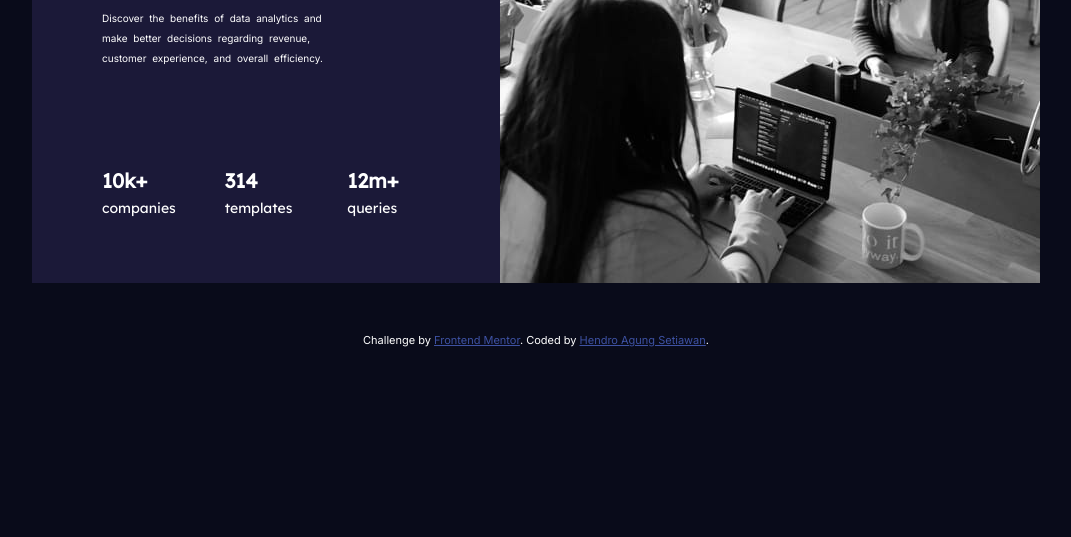
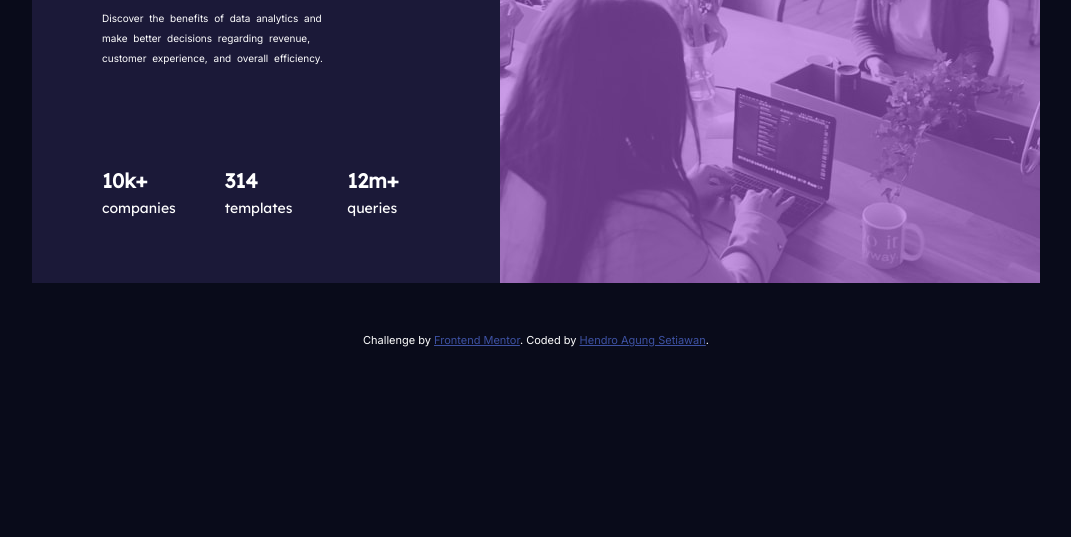
Before and after one commit to hendroagungs/stats-preview-card-component-main, a plain HTML site: page index.html in a window 1280 px wide. Shown: the part 263-800 px from the top of the page, without its empty margins (192-1263 px from the left). Drawn offline with Linux system fonts and the light colour scheme.

Commit message:
add layer color on image

```diff
--- a/index.html
+++ b/index.html
@@ -40,6 +40,7 @@
     }
     .item-b{
       grid-area: image;
+      z-index:1;
     }
     .item-c{
       grid-area: txt2;
@@ -78,6 +79,12 @@
       font-size: 0.7em;
       font-weight: 100;
     }
+    .layercolor{
+      background-color:hsla(277, 64%, 61%,0.6);
+      width:540px;
+      height:446px;
+      z-index:99;
+    }
     .attribution { font-size: 11px; text-align: center;color:white;}
     .attribution a { color: hsl(228, 45%, 44%); }
 
@@ -97,7 +104,9 @@
       </h3>
       </div>
     </div>
+    <div class="layercolor item-b"></div>
     <img src="images/image-header-desktop.jpg" class="item-b">
+
   </div>
   <div class="attribution">
     Challenge by <a href="https://www.frontendmentor.io?ref=challenge" target="_blank">Frontend Mentor</a>.
```
